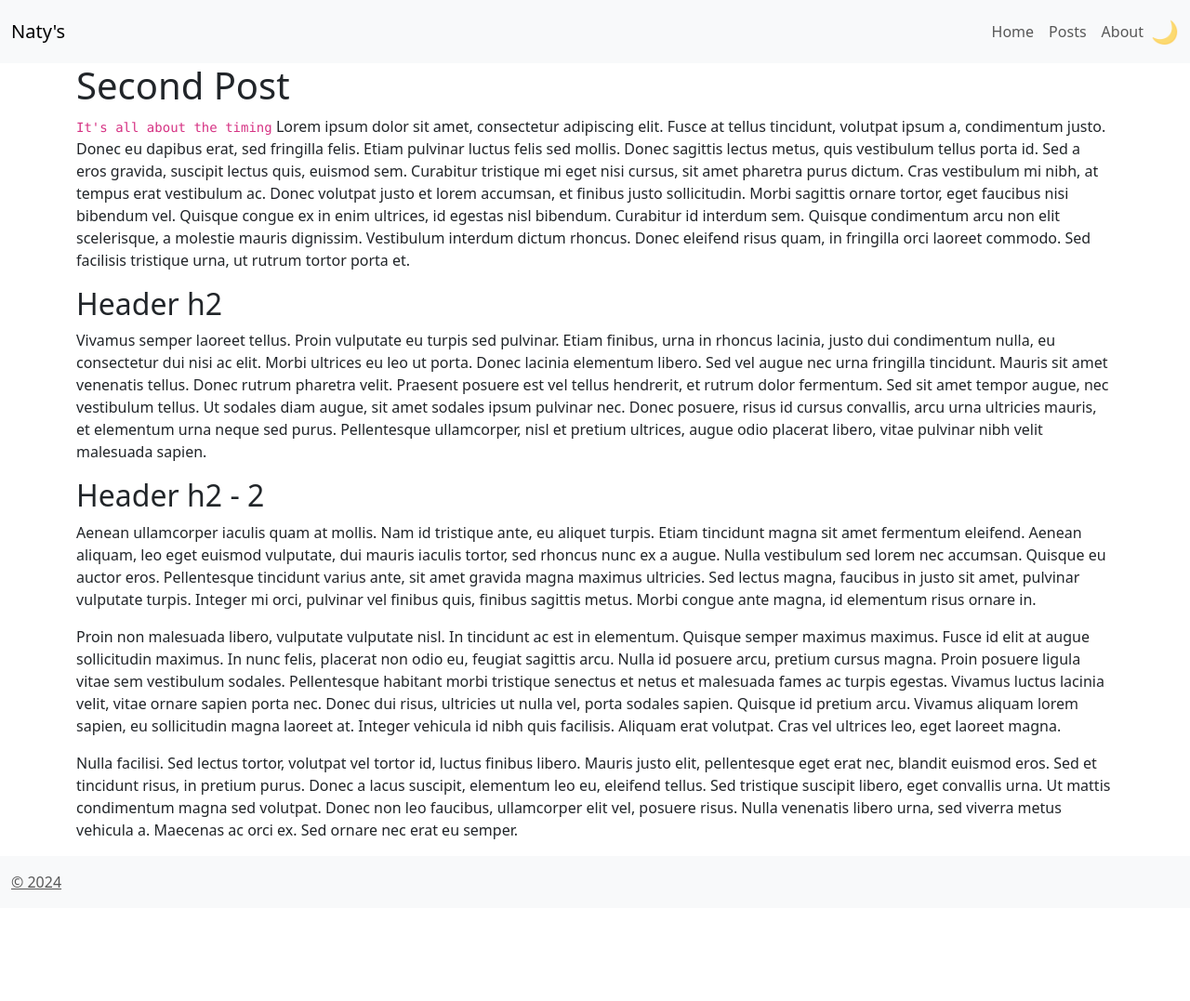
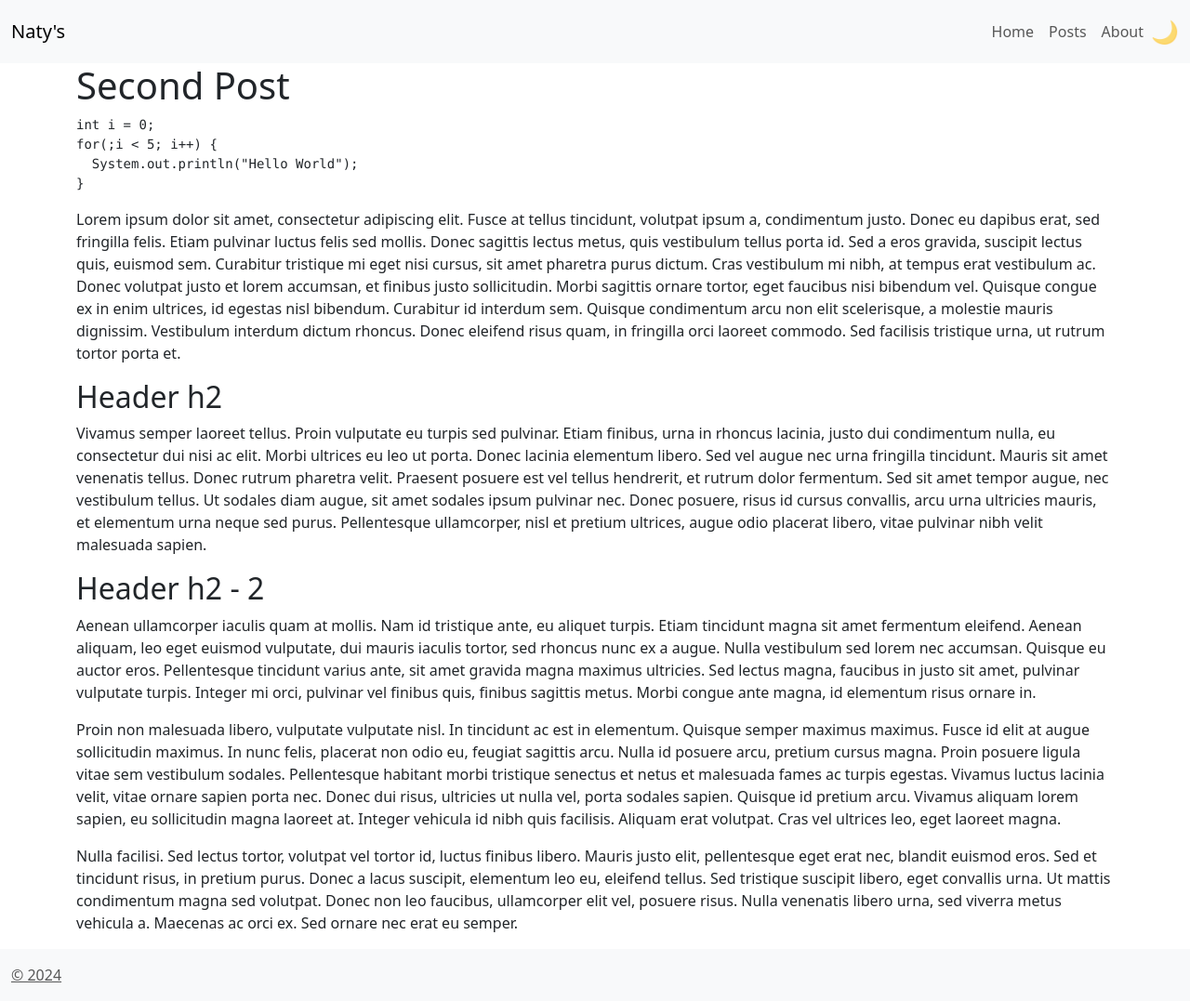
Before and after one commit to naty55/naty55.github.io, a Jekyll site: the page built from _posts/2024-05-2-hello-world.md, in a window 1280 px wide. Shown: the whole page at 93% size. Built offline with Jekyll 4.4.1, drawn with Linux system fonts in a browser that asks for light colours; before the commit the page ends 977 px from its top, so only the background shows below that.

Commit message:
Update 2024-05-2-hello-world.md

````diff
--- a/_posts/2024-05-2-hello-world.md
+++ b/_posts/2024-05-2-hello-world.md
@@ -5,7 +5,12 @@ permalink: /hello-world-2
 ---
 
 # Second Post
-```It's all about the timing```
+```java
+int i = 0;
+for(;i < 5; i++) {
+  System.out.println("Hello World");
+}
+```
 Lorem ipsum dolor sit amet, consectetur adipiscing elit. Fusce at tellus tincidunt, volutpat ipsum a, condimentum justo. Donec eu dapibus erat, sed fringilla felis. Etiam pulvinar luctus felis sed mollis. Donec sagittis lectus metus, quis vestibulum tellus porta id. Sed a eros gravida, suscipit lectus quis, euismod sem. Curabitur tristique mi eget nisi cursus, sit amet pharetra purus dictum. Cras vestibulum mi nibh, at tempus erat vestibulum ac. Donec volutpat justo et lorem accumsan, et finibus justo sollicitudin. Morbi sagittis ornare tortor, eget faucibus nisi bibendum vel. Quisque congue ex in enim ultrices, id egestas nisl bibendum. Curabitur id interdum sem. Quisque condimentum arcu non elit scelerisque, a molestie mauris dignissim. Vestibulum interdum dictum rhoncus. Donec eleifend risus quam, in fringilla orci laoreet commodo. Sed facilisis tristique urna, ut rutrum tortor porta et.
 
 ## Header h2
````
